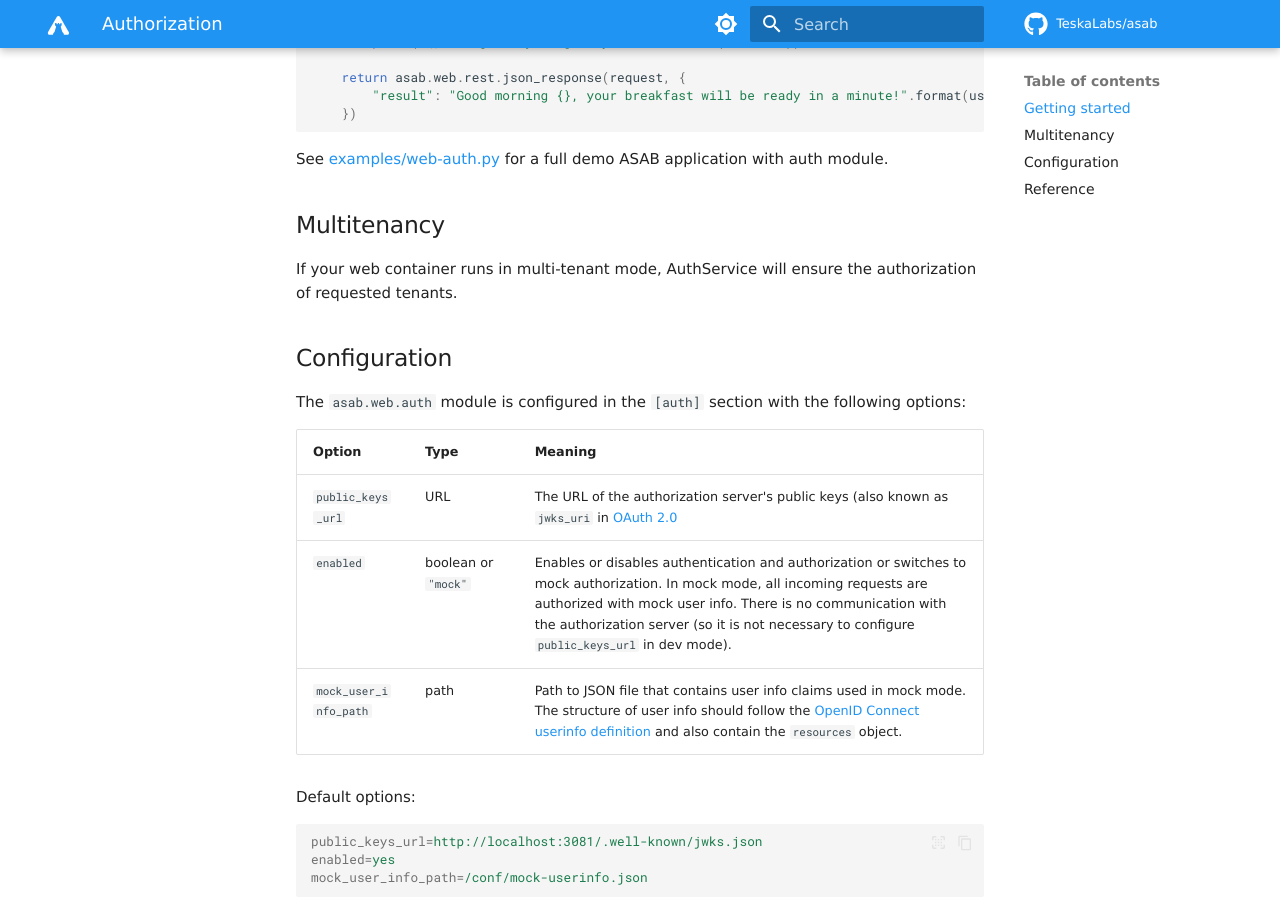
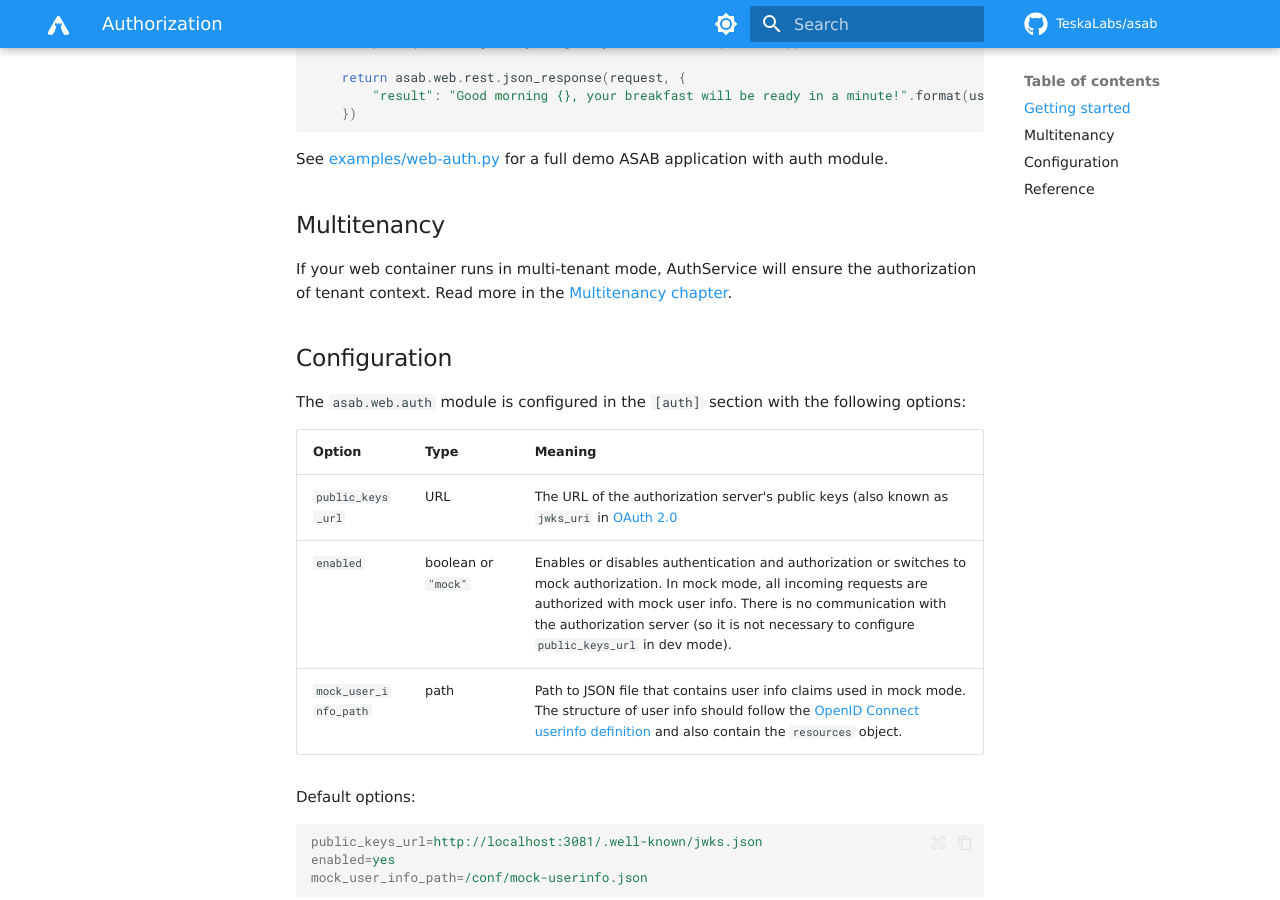
Before and after one commit to TeskaLabs/asab, an MkDocs documentation site: the page built from docs/reference/services/web/authorization.md, in a window 1280 px wide and 900 px high, scrolled down 1521 px. Built offline with MkDocs 1.6.1 and Material for MkDocs 9.7.7, drawn with Linux system fonts in a browser that asks for light colours; some web fonts are replaced; comment, search, counter and statistics services are not loaded.

Commit message:
add mutlitenancy link

```diff
--- a/docs/reference/services/web/authorization.md
+++ b/docs/reference/services/web/authorization.md
@@ -86,7 +86,8 @@ See [examples/web-auth.py](https://github.com/TeskaLabs/asab/blob/master/example
 
 ## Multitenancy
 
-If your web container runs in multi-tenant mode, AuthService will ensure the authorization of requested tenants.
+If your web container runs in multi-tenant mode, AuthService will ensure the authorization of tenant context.
+Read more in the [Multitenancy chapter](./multitenancy).
 
 
 ## Configuration
```
